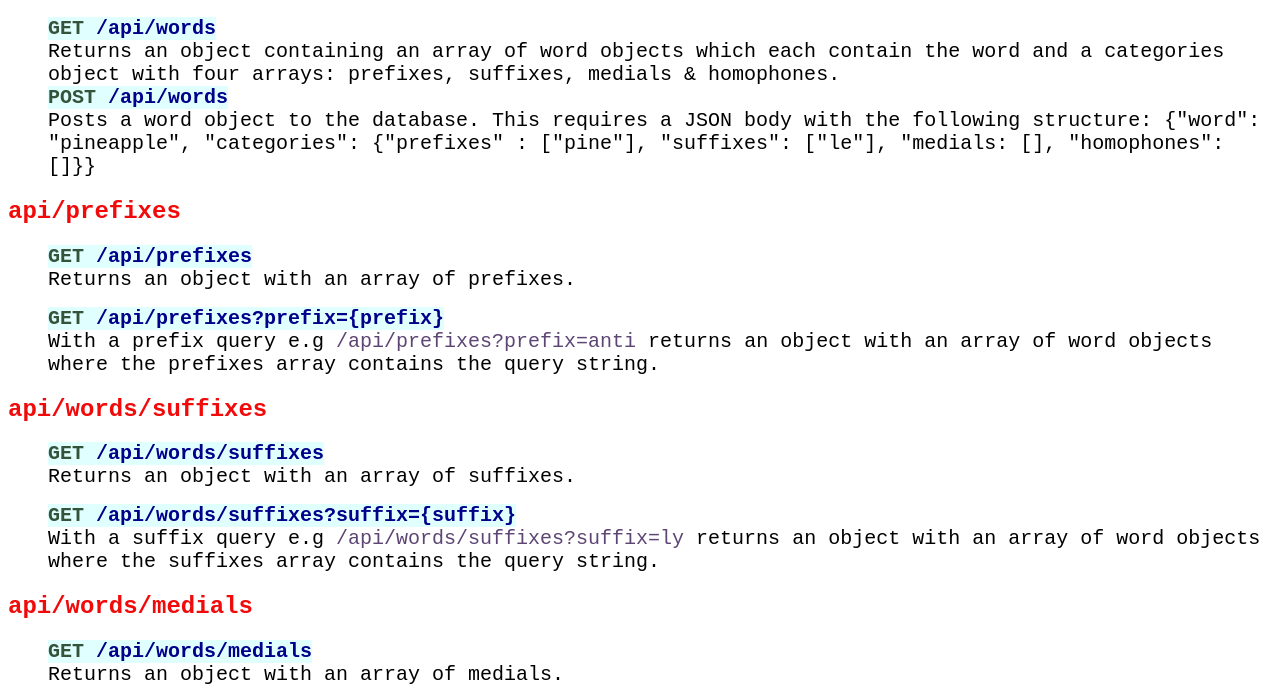
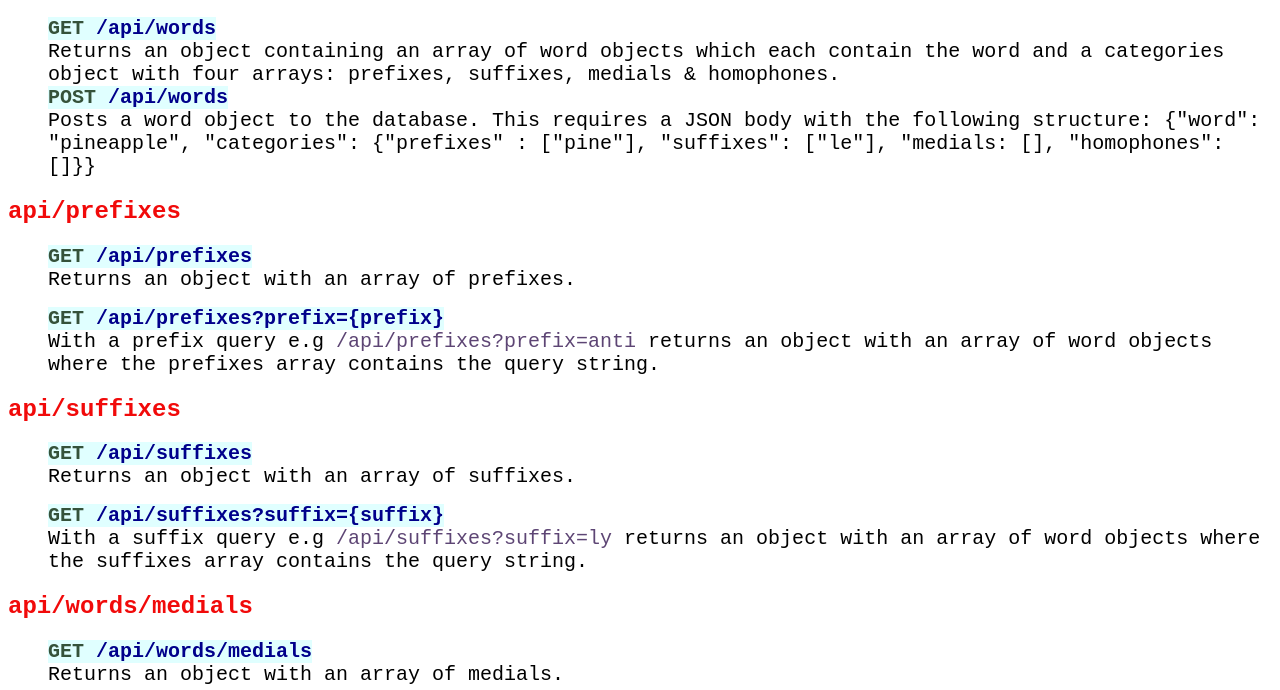
Before and after one commit to Chenerywoman/BE-PT-Project-Spelling-Bee, a website: page public/index.html in a window 1280 px wide. Shown: the part 110-800 px from the top of the page. Drawn offline with Linux system fonts and the light colour scheme.

Commit message:
amending route from /api/words/suffixes to /api/suffixes

```diff
--- a/public/index.html
+++ b/public/index.html
@@ -22,14 +22,14 @@
             <li class="api"><span class="endpoint"><span class="http">GET</span> <span class="route">/api/prefixes?prefix={prefix}</span></span></li>
             <li class="listItem">With a prefix query e.g <span class="query">/api/prefixes?prefix=anti</span> returns an object with an array of word objects where the prefixes array contains the query string. </li>
         </ul>
-        <h2>api/words/suffixes</h2>
+        <h2>api/suffixes</h2>
         <ul>
-            <li class="api"><span class="endpoint"><span class="http">GET</span> <span class="route">/api/words/suffixes</span></span></li>
+            <li class="api"><span class="endpoint"><span class="http">GET</span> <span class="route">/api/suffixes</span></span></li>
             <li class="listItem">Returns an object with an array of suffixes.</li>
         </ul>
         <ul>
-            <li class="api"><span class="endpoint"><span class="http">GET</span> <span class="route">/api/words/suffixes?suffix={suffix}</span></span></li>
-            <li class="listItem">With a suffix query e.g <span class="query">/api/words/suffixes?suffix=ly</span> returns an object with an array of word objects where the suffixes array contains the query string. </li>
+            <li class="api"><span class="endpoint"><span class="http">GET</span> <span class="route">/api/suffixes?suffix={suffix}</span></span></li>
+            <li class="listItem">With a suffix query e.g <span class="query">/api/suffixes?suffix=ly</span> returns an object with an array of word objects where the suffixes array contains the query string. </li>
         </ul>
     </p>
         <h2>api/words/medials</h2>
```
